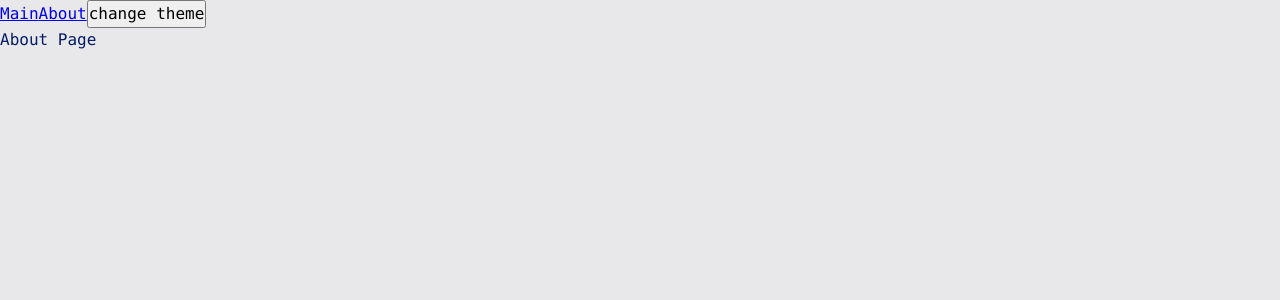
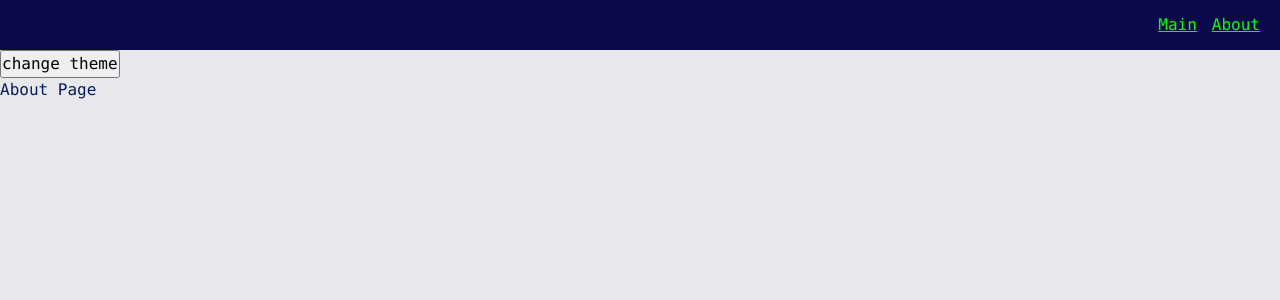
Before and after one commit to Kostya-star/ulbi-front, a React app: page /about in a window 1280 px wide. Shown: the top 300 px of the page. Built offline with nearby package versions, Linux system fonts and the light colour scheme.

Commit message:
create navbar. create links

```diff
--- a/src/app/App.tsx
+++ b/src/app/App.tsx
@@ -1,18 +1,15 @@
-import { Route, Routes } from 'react-router-dom';
 import 'app/styles/index.scss';
-import { Link } from 'react-router-dom';
-import { Suspense } from 'react';
 import { classNames } from 'shared/lib/classNames/classNames';
 import { useTheme } from 'app/providers/ThemeProvider';
 import { AppRouter } from './providers/router';
+import { Navbar } from 'widgets/Navbar';
 
 export function App() {
   const { theme, toggleTheme } = useTheme();
 
   return (
     <div className={classNames('app', { hovered: true, selectable: Boolean(23) }, [theme, 'extra-class'])}>
-      <Link to="/">Main</Link>
-      <Link to="/about">About</Link>
+      <Navbar />
       <button onClick={toggleTheme}>change theme</button>
       <AppRouter />
     </div>
--- a/src/app/styles/themes/dark.scss
+++ b/src/app/styles/themes/dark.scss
@@ -1,6 +1,10 @@
 .app.dark {
   --bg-color: #090949;
+  --inverted-bg-color: #e8e8ea;
 
   --primary-color: #049604;
   --secondary-color: #04ff04;
+
+  --inverted-primary-color: #041c65;
+  --inverted-secondary-color: #0449e0;
 }
--- a/src/app/styles/themes/normal.scss
+++ b/src/app/styles/themes/normal.scss
@@ -1,6 +1,10 @@
 .app.light {
   --bg-color: #e8e8ea;
+  --inverted-bg-color: #090949;
 
   --primary-color: #041c65;
   --secondary-color: #0449e0;
+
+  --inverted-primary-color: #049604;
+  --inverted-secondary-color: #04ff04;
 }
--- a/src/app/styles/vars/global.scss
+++ b/src/app/styles/vars/global.scss
@@ -9,4 +9,6 @@
 
   --font-m: var(--font-size-m) / var(--font-line-m) var(--font-family-main);
   --font-l: var(--font-size-l) / var(--font-line-l) var(--font-family-main);
+
+  --navbar-height: 50px;
 }
--- a/src/shared/lib/classNames/classNames.ts
+++ b/src/shared/lib/classNames/classNames.ts
@@ -1,10 +1,14 @@
-export function classNames(cls: string, mods: Record<string, boolean | string>, additional: string[]): string {
+export function classNames(
+  cls: string,
+  mods: Record<string, boolean | string> = {},
+  additional: string[] = []
+): string {
   return [
     cls,
     ...Object.entries(mods)
       .filter(([_, value]) => !!value)
       .map(([key, _]) => key),
-    ...additional,
+    ...additional.filter(Boolean),
   ].join(' ');
 }
 
--- /dev/null
+++ b/src/shared/ui/AppLink/AppLink.module.scss
@@ -0,0 +1,11 @@
+.AppLink {
+  color: var(--primary-color)
+}
+
+.primary {
+  color: var(--primary-color);
+}
+
+.secondary {
+  color: var(--inverted-secondary-color);
+}
--- /dev/null
+++ b/src/shared/ui/AppLink/AppLink.tsx
@@ -0,0 +1,33 @@
+import { FC } from 'react';
+import { Link, LinkProps } from 'react-router-dom';
+import { classNames } from 'shared/lib/classNames/classNames';
+import cls from './AppLink.module.scss';
+
+export enum AppLinkTheme {
+  PRIMARY = 'primary',
+  SECONDARY = 'secondary'
+}
+
+interface AppLinkProps extends LinkProps {
+  className?: string;
+  theme?: AppLinkTheme;
+}
+
+export const AppLink: FC<AppLinkProps> = (props) => {
+  const {
+    className,
+    children,
+    to,
+    theme = AppLinkTheme.PRIMARY,
+    ...otherProps
+  } = props;
+  return (
+    <Link
+      className={classNames(cls.AppLink, {}, [className, cls[theme]])}
+      to={to}
+      {...otherProps}
+    >
+      {children}
+    </Link>
+  );
+};
--- /dev/null
+++ b/src/widgets/Navbar/index.ts
@@ -0,0 +1 @@
+export { Navbar } from './ui/Navbar';
--- /dev/null
+++ b/src/widgets/Navbar/ui/Navbar.module.scss
@@ -0,0 +1,14 @@
+.Navbar {
+  display: flex;
+  align-items: center;
+  padding: 20px;
+  width: 100%;
+  height: var(--navbar-height);
+  background: var(--inverted-bg-color);
+}
+
+.links {
+  display: flex;
+  gap: 15px;
+  margin-left: auto;
+}
--- /dev/null
+++ b/src/widgets/Navbar/ui/Navbar.tsx
@@ -0,0 +1,18 @@
+import { classNames } from 'shared/lib/classNames/classNames';
+import { AppLink, AppLinkTheme } from 'shared/ui/AppLink/AppLink';
+import cls from './Navbar.module.scss';
+
+interface NavbarProps {
+  className?: string;
+}
+
+export function Navbar({ className }: NavbarProps) {
+  return (
+    <div className={classNames(cls.Navbar, {}, [className])}>
+      <div className={cls.links}>
+        <AppLink to="/" theme={AppLinkTheme.SECONDARY}>Main</AppLink>
+        <AppLink to="/about" theme={AppLinkTheme.SECONDARY}>About</AppLink>
+      </div>
+    </div>
+  );
+}
```
